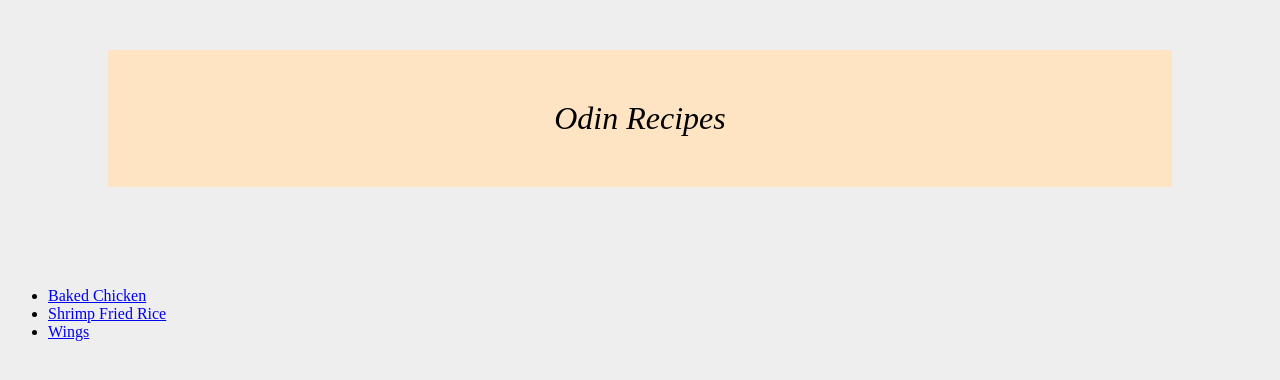
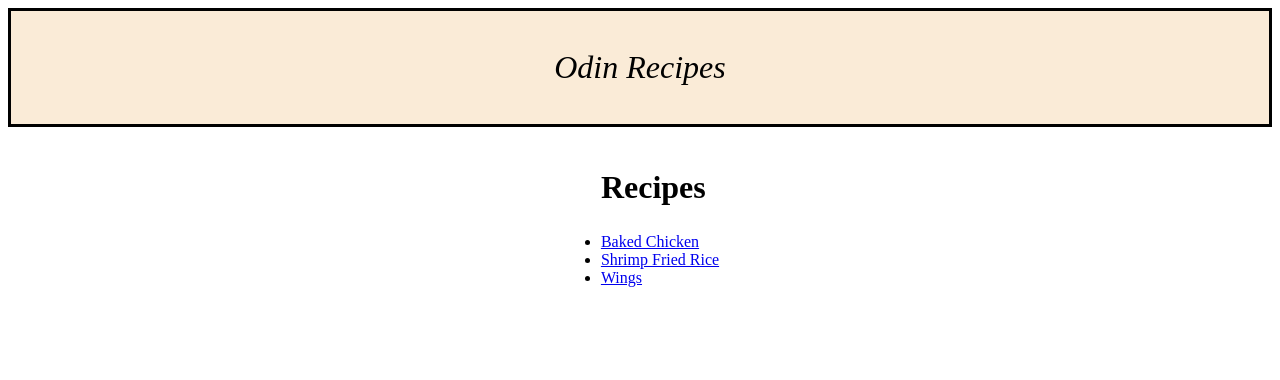
Before and after one commit to JDevN/odin-recipes, a plain HTML site: page index.html in a window 1280 px wide. Drawn offline with Linux system fonts and the light colour scheme.

Commit message:
Visual change to both html and css

```diff
--- a/index.html
+++ b/index.html
@@ -8,15 +8,14 @@
 </head>
 <body>
     <div class="header">
-        <div class="left">
-            <div class="logo">
-                Odin Recipes
-            </div>
+        <div class="title">
+            Odin Recipes
         </div>
     </div>
 
-    <div>
+    <div class="container">
         <ul>
+            <h2 id="recipe">Recipes</h2>
             <li><a href="./recipes/baked_chicken.html">Baked Chicken</a></li>
             <li><a href="./recipes/shrimp_friedrice.html">Shrimp Fried Rice</a></li>
             <li><a href="./recipes/wings.html">Wings</a></li>
--- a/stylesheet/index.css
+++ b/stylesheet/index.css
@@ -1,30 +1,34 @@
 body {
-    margin-top: 20px;
-    background: #eee;
-    font-family: Besley, serif;
+    display: flex;
+    flex: 1;
+    flex-direction: column;
+}
+
+.header {
+    display: flex;
+    justify-content: center;
+    align-items: center;
+    flex-direction: column;
+    background-color: antiquewhite;
+    padding: 3%;
+    margin: 0;
+    border: solid 3px black;
 
 }
 
-.logo {
+.title {
     font-size: 32px;
     font-weight: 200;
     font-style: italic;
 }
 
-.header {
-    background-color: bisque;
-    padding: 50px;
-    margin-top:50px;
-    margin-bottom: 100px;
-    margin-left: 100px;
-    margin-right: 100px;
+.container {
+    display: flex;
+    justify-content: center;
+    align-items: center;
 }
 
-
-.header {
-    text-align: center;
+#recipe {
+    font-weight: bold;
+    font-size: 32px;
 }
-
-.links {
-    justify-content: center;
-}
```
